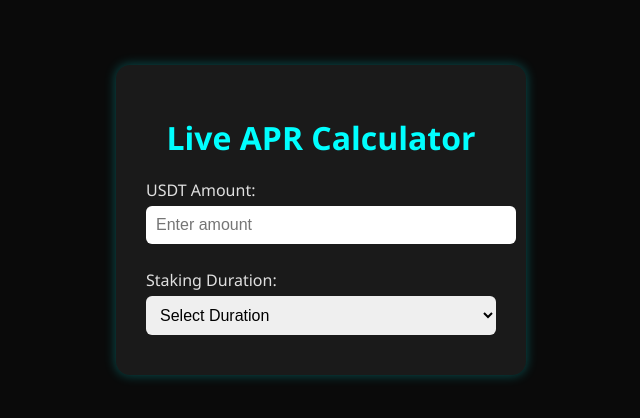
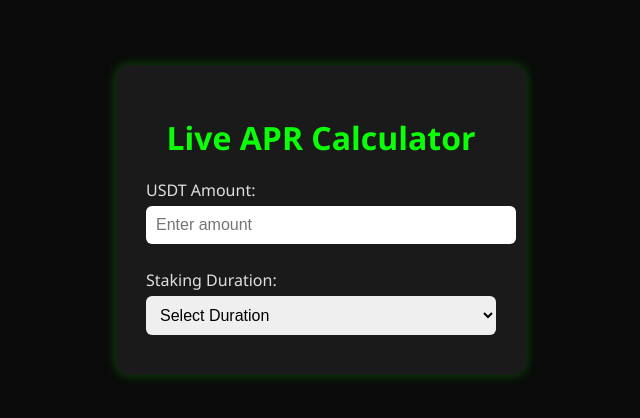
Before and after one commit to WhaleStrategy/WStakingAPR, a plain HTML site: page index.html in a window 1280 px wide. Shown: the part 148-566 px from the top of the page, without its empty margins (319-959 px from the left). Drawn offline with Linux system fonts and the light colour scheme.

Commit message:
Update style.css

```diff
--- a/style.css
+++ b/style.css
@@ -12,17 +12,17 @@
   background: #1a1a1a;
   padding: 30px;
   border-radius: 14px;
-  box-shadow: 0 0 12px rgba(0, 255, 255, 0.3);
+  box-shadow: 0 0 12px rgba(11, 255, 7, 0.3);
   width: 350px;
   transition: 0.3s ease;
 }
 
 .card:hover {
-  box-shadow: 0 0 25px rgba(0, 255, 255, 0.6);
+  box-shadow: 0 0 25px rgba(11, 255, 7, 0.6);
 }
 
 h1 {
-  color: #00ffff;
+  color: #0bff07;
   text-align: center;
   margin-bottom: 20px;
 }
@@ -46,7 +46,7 @@
   margin-top: 20px;
   padding: 15px;
   background: #121212;
-  border-left: 4px solid #00ffff;
+  border-left: 4px solid #0bff07;
   border-radius: 6px;
   opacity: 1;
 }
```
